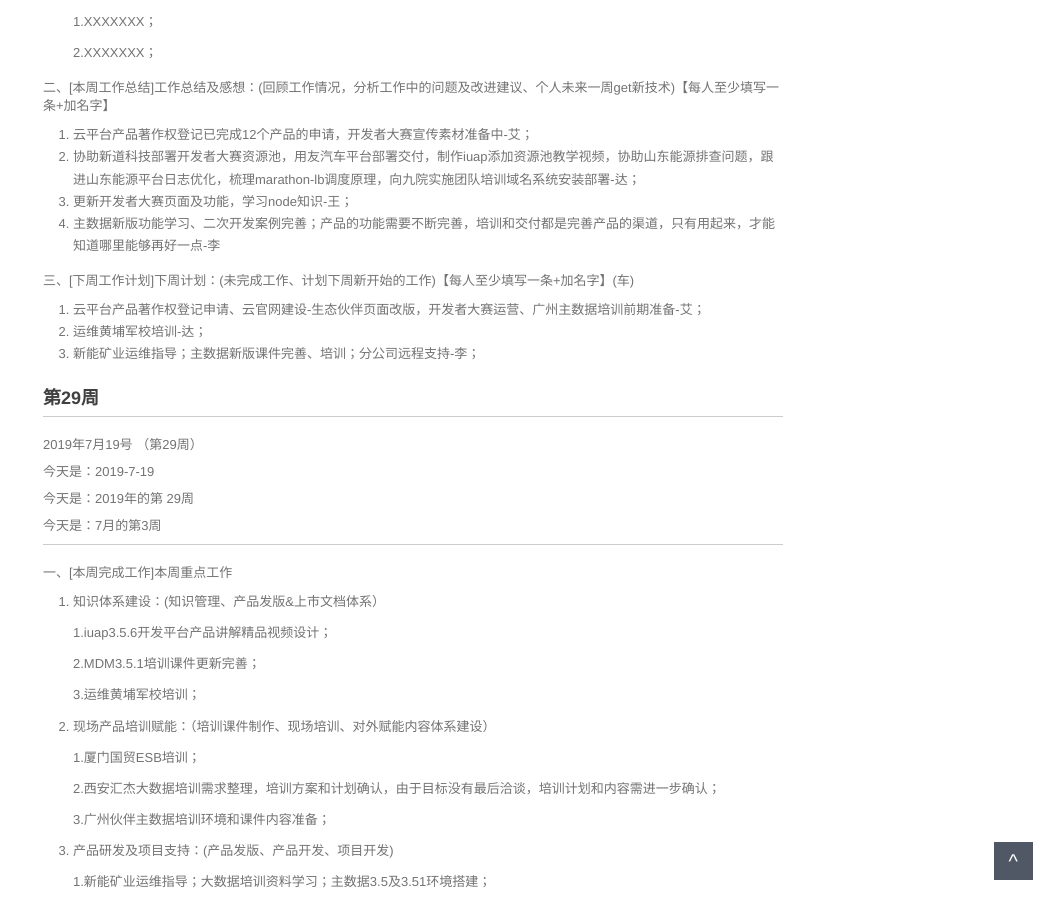
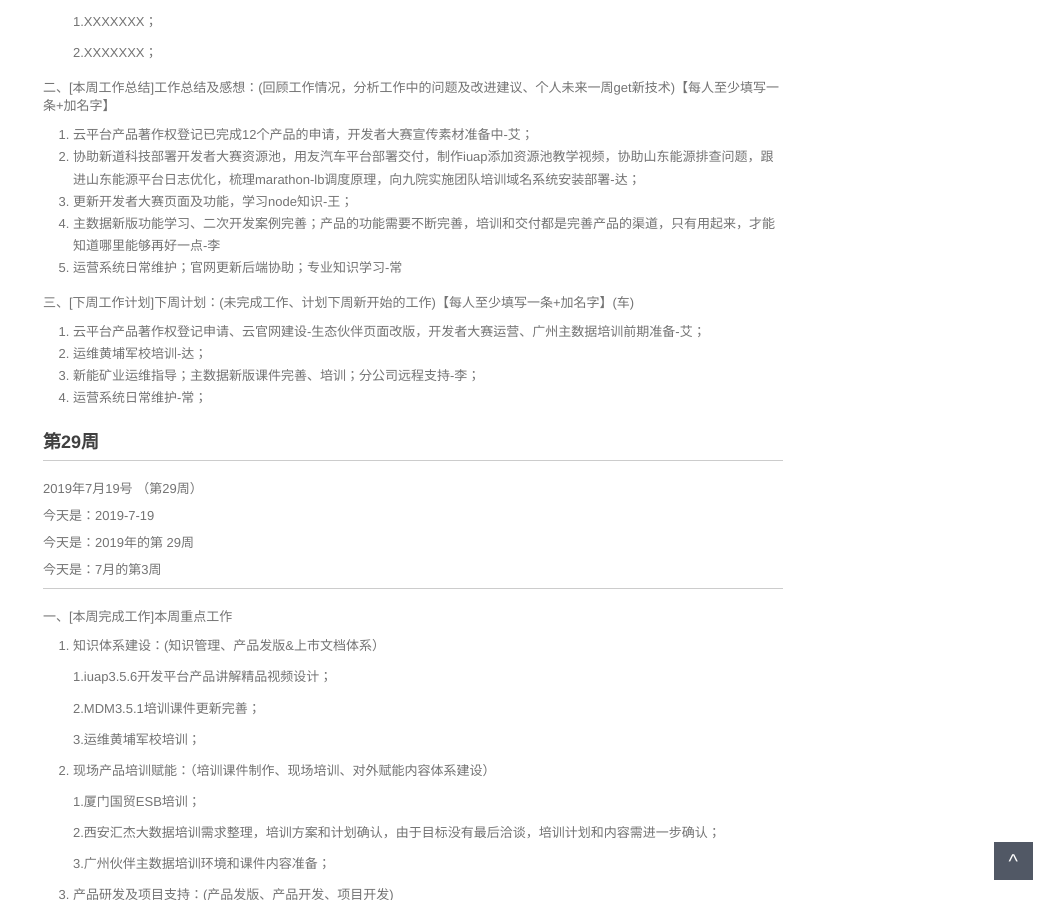
Before and after one commit to walllFlower/blog, a Jekyll site: the page built from _posts/2018-07-17-day_report_cxz.md, in a window 1280 px wide and 900 px high, scrolled down 1209 px. Shown: the whole window, without its empty margins (227-1280 px from the left). Built offline with Jekyll 4.4.1, drawn with Linux system fonts in a browser that asks for light colours; comment, search, counter and statistics services are not loaded.

Commit message:
Update 2018-07-17-day_report_cxz.md

```diff
--- a/_posts/2018-07-17-day_report_cxz.md
+++ b/_posts/2018-07-17-day_report_cxz.md
@@ -79,12 +79,14 @@ categories: 技术运营工作周报
 2. 协助新道科技部署开发者大赛资源池，用友汽车平台部署交付，制作iuap添加资源池教学视频，协助山东能源排查问题，跟进山东能源平台日志优化，梳理marathon-lb调度原理，向九院实施团队培训域名系统安装部署-达；
 3. 更新开发者大赛页面及功能，学习node知识-王；
 4. 主数据新版功能学习、二次开发案例完善；产品的功能需要不断完善，培训和交付都是完善产品的渠道，只有用起来，才能知道哪里能够再好一点-李
+5. 运营系统日常维护；官网更新后端协助；专业知识学习-常
 
 三、[下周工作计划]下周计划：(未完成工作、计划下周新开始的工作)【每人至少填写一条+加名字】(车)
 
 1. 云平台产品著作权登记申请、云官网建设-生态伙伴页面改版，开发者大赛运营、广州主数据培训前期准备-艾；
 2. 运维黄埔军校培训-达；
 3. 新能矿业运维指导；主数据新版课件完善、培训；分公司远程支持-李；
+4. 运营系统日常维护-常；
 
 
 ###  第29周
```
